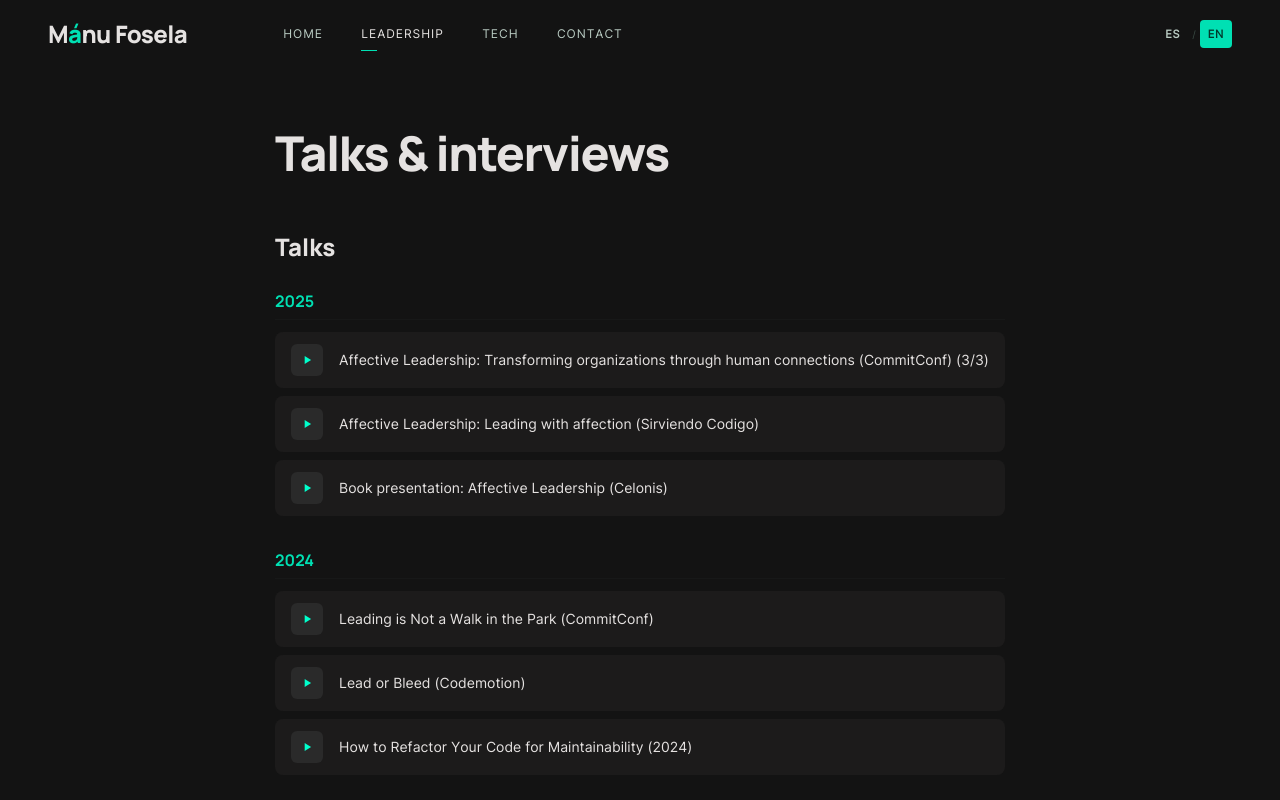
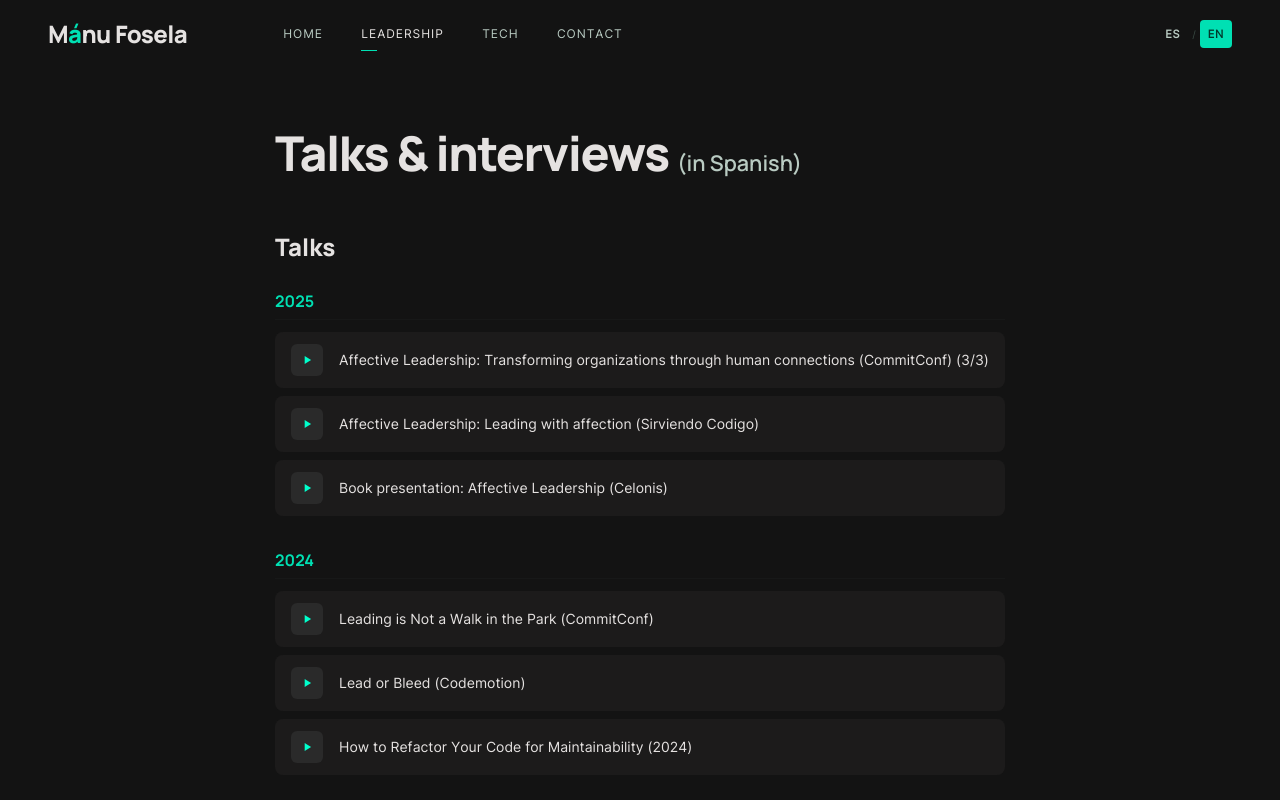
Before and after one commit to manufosela/manufosela.es, an Astro site: page /en/leadership/talks in a window 1280 px wide. Shown: the top 800 px of the page. Built offline with nearby package versions, Linux system fonts and the light colour scheme; Astro itself is replaced by a stand-in of ours.

Commit message:
fix(en): indicar que comunidad y charlas son en español

```diff
--- a/src/data/leadership.js
+++ b/src/data/leadership.js
@@ -52,9 +52,9 @@ export const leadershipData = {
     communityTitle: 'Community',
     communityDescription: 'I\'m building a space for leaders who want to lead with affection and trust. We\'re just getting started — if this resonates with you, now is the time to be part of it from the ground up.',
     communityStatus: 'Just starting',
-    communityButton: 'Be one of the first',
+    communityButton: 'Be one of the first (community in Spanish)',
     communityLink: 'https://comunidad.liderazgoafectivo.com',
-    talksTitle: 'Leadership talks',
+    talksTitle: 'Leadership talks (in Spanish)',
     talksViewAll: 'View all talks',
     consultasTitle: 'Consultations',
     consultasDesc: 'Initial sessions to explore how I can help with your team or project.',
--- a/src/pages/en/leadership/talks.astro
+++ b/src/pages/en/leadership/talks.astro
@@ -10,7 +10,7 @@ const sections = Object.entries(media);
 
 <Layout {title} active="leadership">
   <main class="talks-catalog">
-    <h1 class="talks-catalog__title">Talks & interviews</h1>
+    <h1 class="talks-catalog__title">Talks & interviews <span class="talks-catalog__lang">(in Spanish)</span></h1>
 
     {sections.map(([type, yearGroups]) => (
       <section class="talks-catalog__section">
@@ -38,6 +38,7 @@ const sections = Object.entries(media);
 <style>
   .talks-catalog { padding-inline: clamp(1.5rem, 4vw, 3rem); max-width: 1280px; margin-inline: auto; padding-block: clamp(2rem, 6vh, 4rem); }
   .talks-catalog__title { font-family: 'Manrope', sans-serif; font-size: clamp(2rem, 5vw, 3rem); font-weight: 900; letter-spacing: -0.03em; color: var(--on-surface); margin-bottom: clamp(2rem, 5vh, 3rem); }
+  .talks-catalog__lang { font-size: 0.45em; font-weight: 600; letter-spacing: 0; color: var(--on-surface-variant); }
   .talks-catalog__section { margin-bottom: 3rem; }
   .talks-catalog__type { font-family: 'Manrope', sans-serif; font-size: 1.5rem; font-weight: 800; color: var(--on-surface); margin-bottom: 1.5rem; }
   .talks-catalog__year { margin-bottom: 2rem; }
--- a/src/pages/en/tech/talks.astro
+++ b/src/pages/en/tech/talks.astro
@@ -10,7 +10,7 @@ const sections = Object.entries(media);
 
 <Layout {title} active="tech">
   <main class="talks-catalog">
-    <h1 class="talks-catalog__title">Talks & Videos</h1>
+    <h1 class="talks-catalog__title">Talks & Videos <span class="talks-catalog__lang">(in Spanish)</span></h1>
 
     {sections.map(([type, yearGroups]) => (
       <section class="talks-catalog__section">
@@ -49,6 +49,12 @@ const sections = Object.entries(media);
     letter-spacing: -0.03em;
     color: var(--on-surface);
     margin-bottom: clamp(2rem, 5vh, 3rem);
+  }
+  .talks-catalog__lang {
+    font-size: 0.45em;
+    font-weight: 600;
+    letter-spacing: 0;
+    color: var(--on-surface-variant);
   }
   .talks-catalog__section { margin-bottom: 3rem; }
   .talks-catalog__type {
```
